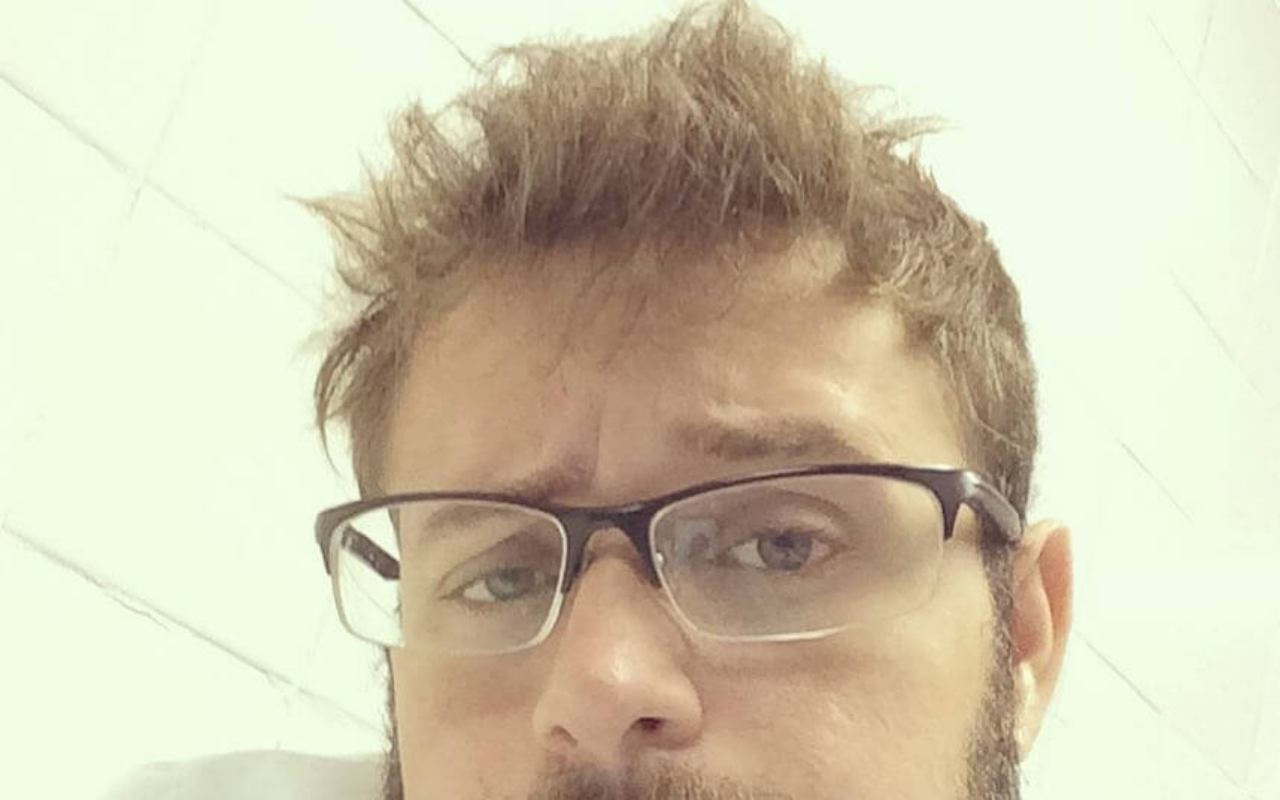
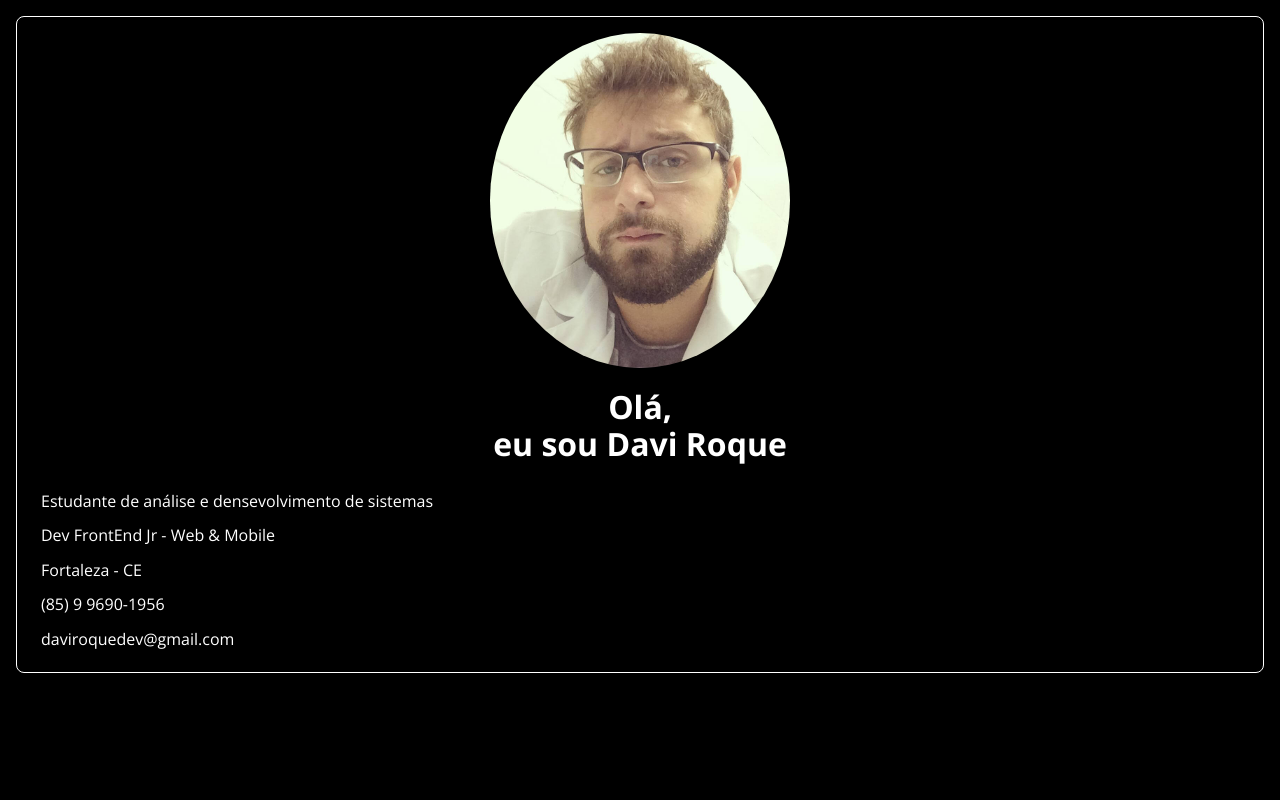
Before and after one commit to daviroquedev/portfolio, a plain HTML site: page index.html in a window 1280 px wide. Shown: the top 800 px of the page. Drawn offline with nearby package versions, Linux system fonts and the light colour scheme.

Commit message:
add css and fonts

```diff
--- a/index.html
+++ b/index.html
@@ -11,22 +11,37 @@
     <link rel="stylesheet" href="https://cdnjs.cloudflare.com/ajax/libs/normalize/8.0.1/normalize.min.css"
         integrity="sha512-NhSC1YmyruXifcj/KFRWoC561YpHpc5Jtzgvbuzx5VozKpWvQ+4nXhPdFgmx8xqexRcpAglTj9sIBWINXa8x5w=="
         crossorigin="anonymous" referrerpolicy="no-referrer" />
+
+    <!-- font -->
+    <link rel="preconnect" href="https://fonts.googleapis.com">
+    <link rel="preconnect" href="https://fonts.gstatic.com" crossorigin>
+    <link rel="stylesheet" href="https://fonts.googleapis.com/css2?family=Open+Sans:wght@400;700&display=swap">
+    <!-- font neue machina -->
+    <link rel="stylesheet" href="/src/fonts/neue-machina-Regular.otf">
+    <!-- style -->
+    <link rel="stylesheet" href="/src/css/global.css">
     <link rel="stylesheet" href="/src/css/header.css">
+
 </head>
 
 <body>
+    <div class="main">
+
+
         <header class="header">
             <img src="./src/img/perfil.jpg" alt="foto perfil daviroque" class="photo" />
-        <h1 class="title">Olá, eu sou Davi Roque</h1>
-        <div class="informations">
+            <h1 class="title">Olá,
+                <br> eu sou Davi Roque
+            </h1>
+            <div class="information">
                 <p>Estudante de análise e densevolvimento de sistemas</p>
                 <p>Dev FrontEnd Jr - Web & Mobile</p>
-            <p>Fortaleza-CE</p>
+                <p>Fortaleza - CE</p>
                 <p>(85) 9 9690-1956</p>
                 <p>daviroquedev@gmail.com</p>
             </div>
         </header>
-
+    </div>
 </body>
 
 </html>
--- a/src/css/global.css
+++ b/src/css/global.css
@@ -1,3 +1,21 @@
 * {
     box-sizing: border-box;
+    font-family: 'Open Sans', sans-serif;
 }
+
+@font-face {
+    font-family: 'Neue Machina';
+    src: url('/src/fonts/neue-machina-regular.otf')
+}
+
+body {
+    background-color: #000;
+    color: #FFF
+}
+
+.main {
+    margin: 1rem;
+    padding: 1rem;
+    border: 1px solid #fff;
+    border-radius: .5rem;
+}
--- a/src/css/header.css
+++ b/src/css/header.css
@@ -1,4 +1,26 @@
 .header {
     display: flex;
     flex-direction: column;
+    align-items: center;
 }
+
+.header .photo{
+    width: 300px;
+    heigth: 300px;
+    border-radius: 50%;
+}
+
+.header .title {
+    text-align: center;
+}
+
+.information {
+    display: flex;
+    flex-direction: column;
+    align-items: flex-start;
+    width: 100%;
+}
+
+.information p {
+    margin: .5rem;
+}
```
Also changed, not shown: src/fonts/neue-machina-regular.otf (added). Lines whose indentation alone changed are shown as unchanged.
